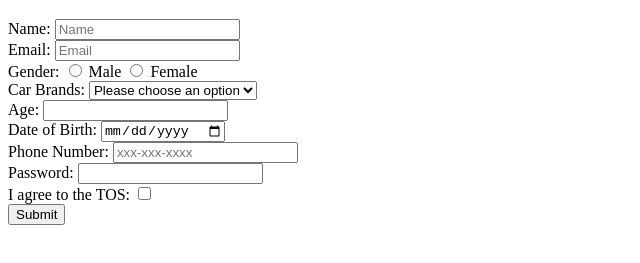
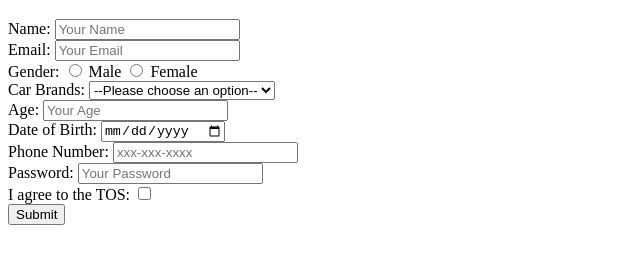
Before and after one commit to acciojob/signup-form-car-rraawww10, a website: page main.html in a window 1280 px wide. Shown: the part 61-324 px from the top of the page, without its empty margins (0-640 px from the left). Drawn offline with Linux system fonts and the light colour scheme.

Commit message:
created a submission

```diff
--- a/main.html
+++ b/main.html
@@ -8,11 +8,11 @@
   <h1>Signup Form</h1>
   <form method="post" action="your_form_handler.php">
     <label for="name">Name:</label>
-    <input type="text" id="name" name="name" required placeholder="Name">
+    <input type="text" id="name" name="name" required placeholder="Your Name">
     <br>
 
     <label for="email">Email:</label>
-    <input type="email" id="email" name="email" required placeholder="Email">
+    <input type="email" id="email" name="email" required placeholder="Your Email">
     <br>
 
     <label for="gender">Gender:</label>
@@ -24,7 +24,7 @@
 
     <label for="cars">Car Brands:</label>
     <select id="cars" name="cars">
-      <option value="">Please choose an option</option>
+      <option value="">--Please choose an option--</option>
       <option value="toyota">Toyota</option>
       <option value="honda">Honda</option>
       <option value="ford">Ford</option>
@@ -32,7 +32,7 @@
     <br>
 
     <label for="age">Age:</label>
-    <input type="number" id="age" name="age" required>
+    <input type="number" id="age" name="age" required placeholder="Your Age">
     <br>
 
     <label for="dob">Date of Birth:</label>
@@ -44,14 +44,14 @@
     <br>
 
     <label for="password">Password:</label>
-    <input type="password" id="password" name="password" required>
+    <input type="password" id="password" name="password" required placeholder="Your Password">
     <br>
 
     <label for="tos">I agree to the TOS:</label>
     <input type="checkbox" id="tos" name="tos" required>
     <br>
 
-    <input type="submit" value="Submit">
+    <button type="submit">Submit</button>
   </form>
 
   <script type="text/javascript" src="./script.js"></script>
```
